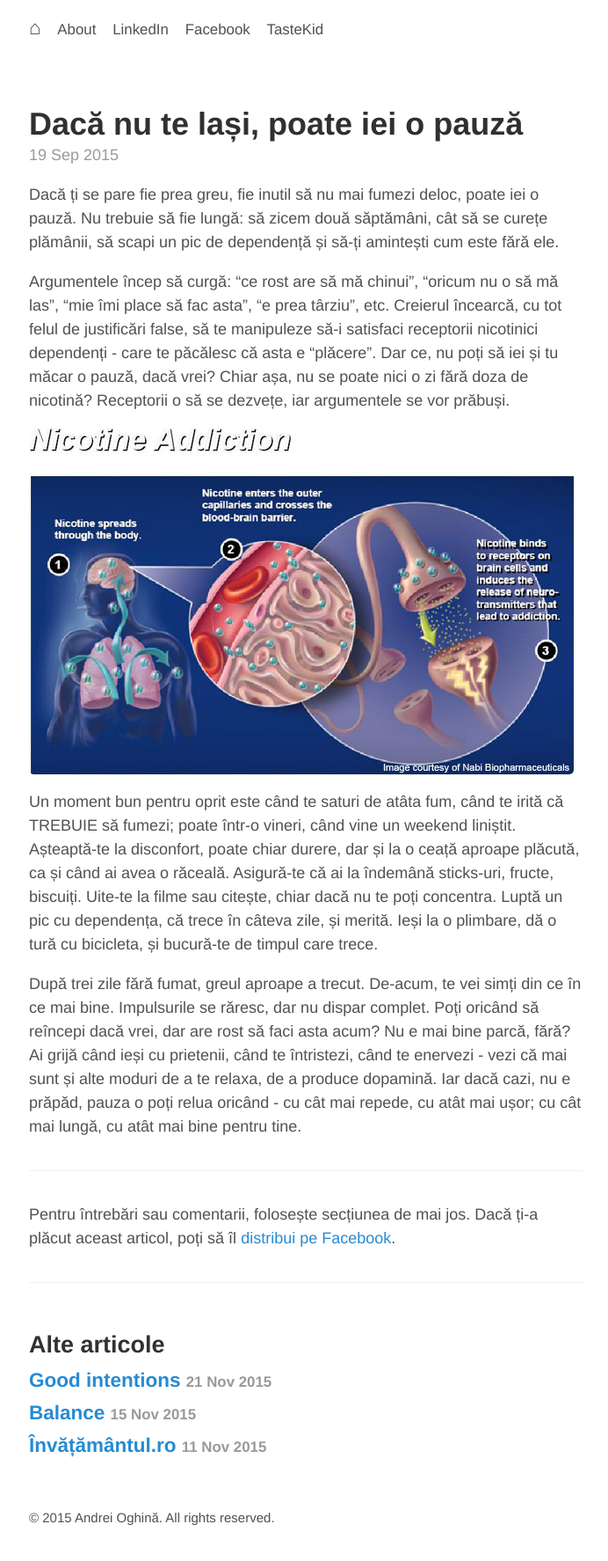
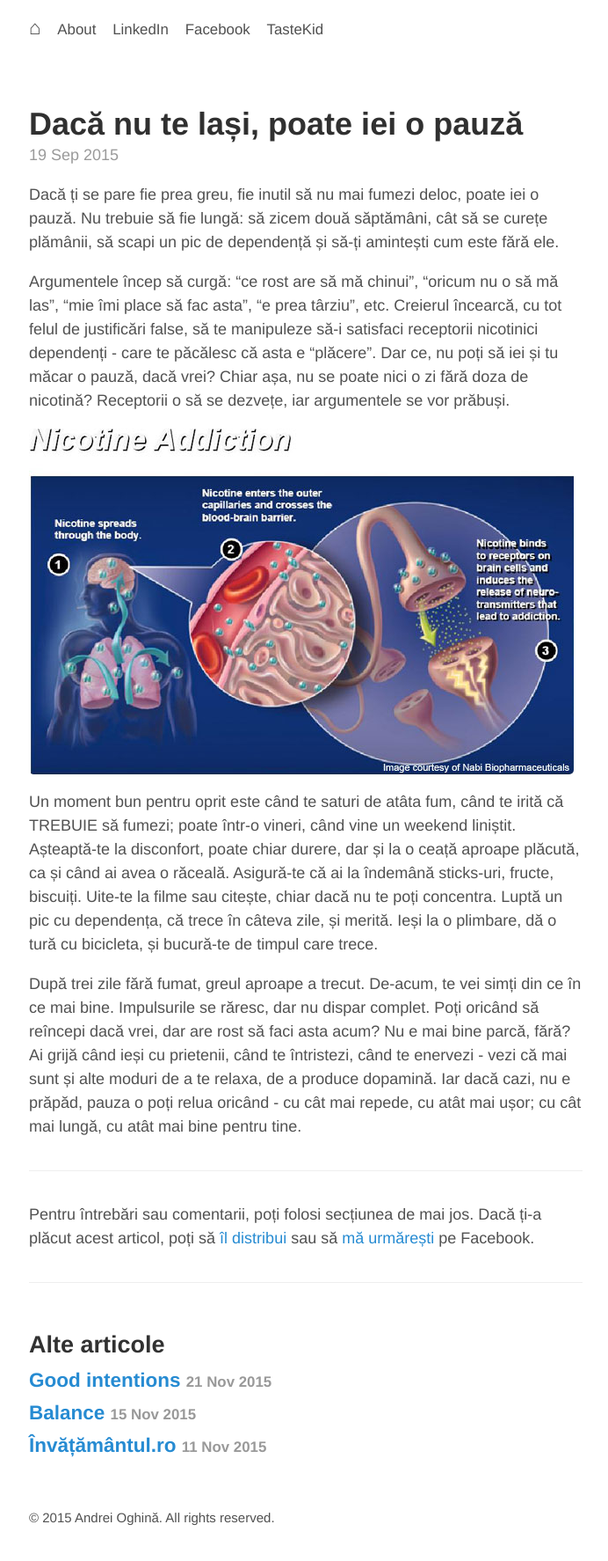
Before and after one commit to aoghina/aoghina.github.io, a Jekyll site: the page built from _posts/2015-09-19-daca-nu-te-lasi-poate-iei-o-pauza.md, in a window 1280 px wide. Shown: the whole page at 88% size, without its empty margins (292-984 px from the left). Built offline with Jekyll 4.4.1, drawn with Linux system fonts in a browser that asks for light colours; comment, search, counter and statistics services are not loaded.

Commit message:
Update social plug

```diff
--- a/_includes/share-plug.html
+++ b/_includes/share-plug.html
@@ -1,10 +1,16 @@
 <aside class="share-plug">
     {% if page.lang == 'ro' %}
-    Pentru întrebări sau comentarii, folosește secțiunea de mai jos. Dacă ți-a plăcut aceast articol, poți să îl
-    <a id="fb-share" href="https://facebook.com/sharer.php?u={{ site.url }}{{ page.url }}" title="Distribuie pe Facebook">distribui pe Facebook</a>.
+    Pentru întrebări sau comentarii, poți folosi secțiunea de mai jos. Dacă ți-a plăcut acest articol, poți să
+    <a id="fb-share" href="https://facebook.com/sharer.php?u={{ site.url }}{{ page.url }}" title="Distribuie pe Facebook">îl distribui</a>
+    sau să
+    <a href="https://facebook.com/andreioghina" title="Urmărește pe Facebook">mă urmărești</a>
+    pe Facebook.
     {% else %}
-    If you have any questions or comments, please post them below. If you liked this post, you can
-    <a id="fb-share" href="https://facebook.com/sharer.php?u={{ site.url }}{{ page.url }}" title="Share on Facebook">share it on Facebook</a>.
+    If you have questions or comments, you can post them below. If you liked this post, you can
+    <a id="fb-share" href="https://facebook.com/sharer.php?u={{ site.url }}{{ page.url }}" title="Share on Facebook">share it</a>
+    or
+    <a href="https://facebook.com/andreioghina" title="Follow on Facebook">follow me</a>
+    on Facebook.
     {% endif %}
 </aside>
 
```
